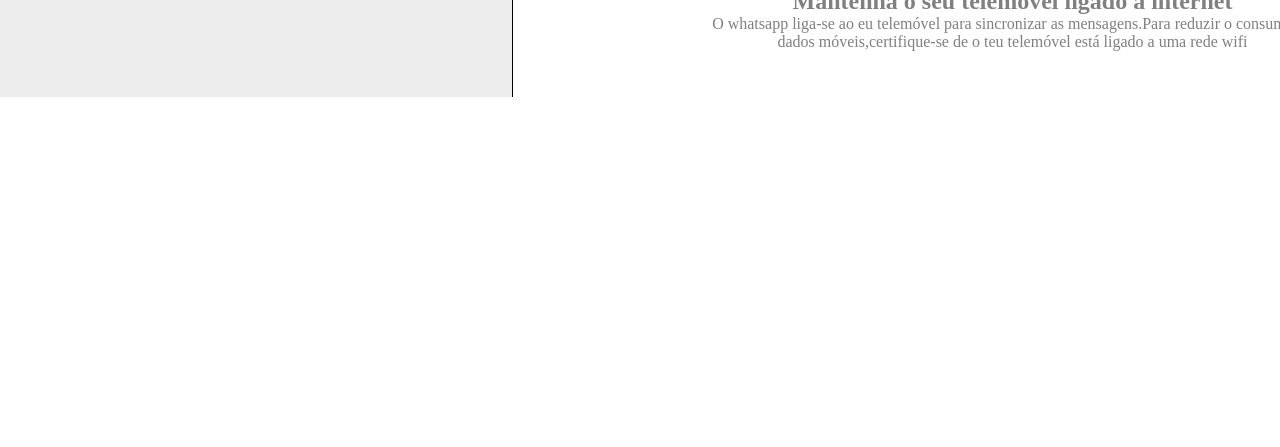
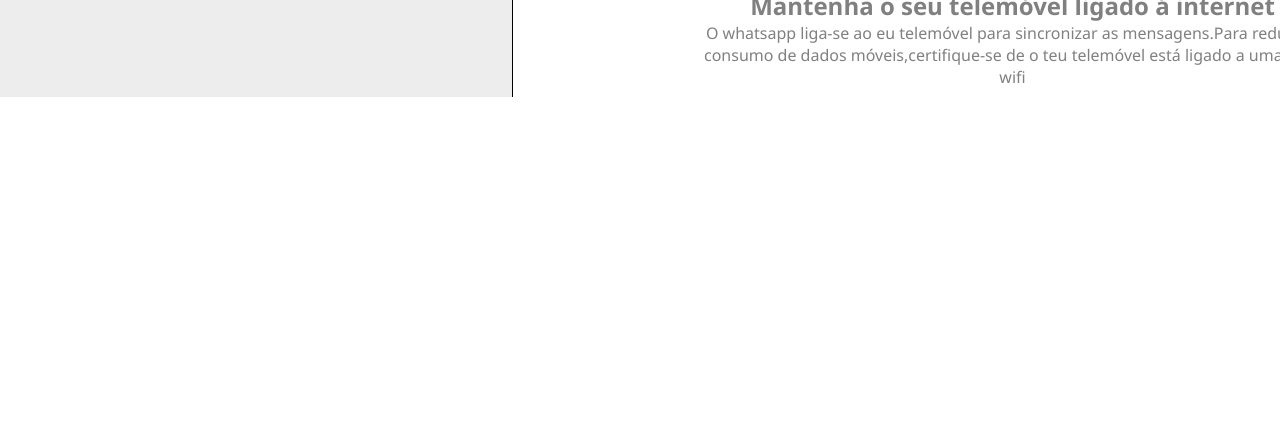
Before and after one commit to Acelgira/replicaWhatsapp, a plain HTML site: page index.html in a window 1280 px wide. Shown: the part 353-800 px from the top of the page. Drawn offline with Linux system fonts and the light colour scheme; files whose address does not match are found by name.

Commit message:
Definindo um font-family em * para atingir de forma geral

```diff
--- a/css/style.css
+++ b/css/style.css
@@ -3,6 +3,7 @@
     padding: 0;
     text-decoration: none;
     list-style-type: none;
+    font-family: Segoe UI, Helvetica Neue, Helvetica, Lucida Grande, Arial, Ubuntu, Cantarell, Fira Sans, sans-serif;
 }
 
 .principal{
```
